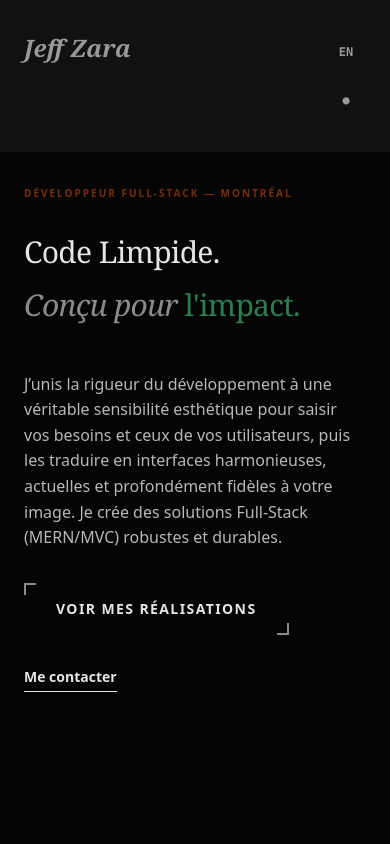
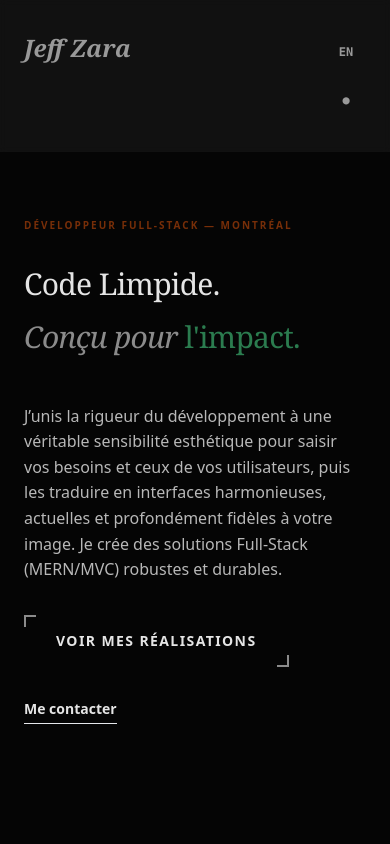
Before and after one commit to jfzara/JeffZaraPortfolio2025, a React (Vite) app: page / in a window 390 px wide. Shown: the top 844 px of the page. Built offline with nearby package versions, Linux system fonts and the light colour scheme.

Commit message:
modif nav padding

```diff
--- a/src/Portfolio.jsx
+++ b/src/Portfolio.jsx
@@ -362,7 +362,7 @@ const HeroSection = ({ t, lang }) => {
     const displaySubHighlight = t.hero.subtitle_highlight;
 
     return (
-        <section className="min-h-[85vh] flex flex-col justify-center px-6 md:px-12 max-w-7xl mx-auto pt-40 md:pt-48">
+        <section className="min-h-[85vh] flex flex-col justify-center px-6 md:px-12 max-w-7xl mx-auto pt-24 mt-16 md:pt-48 md:mt-0">
             <FadeIn delay={100}>
                 <span className={`${TYPO.Meta} text-orange-600 block mb-8`}>{t.hero.role}</span>
 
```
